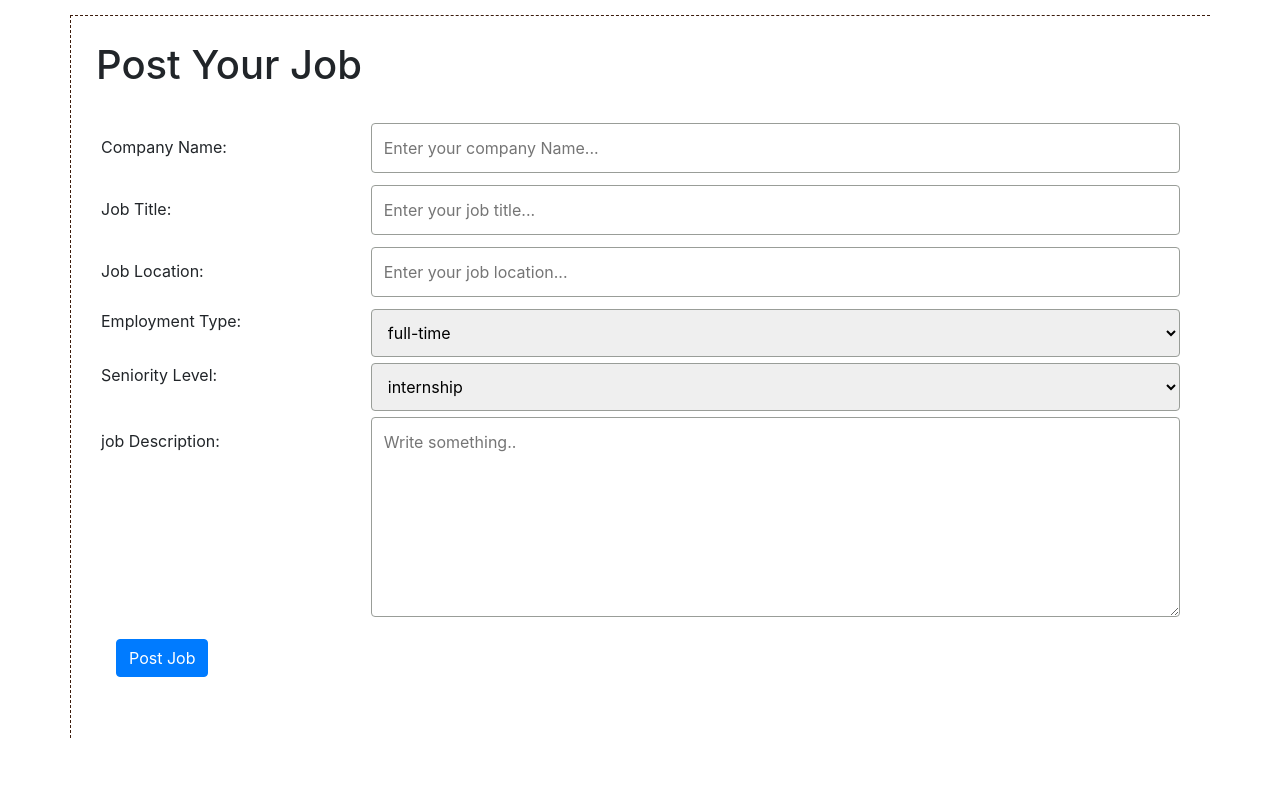
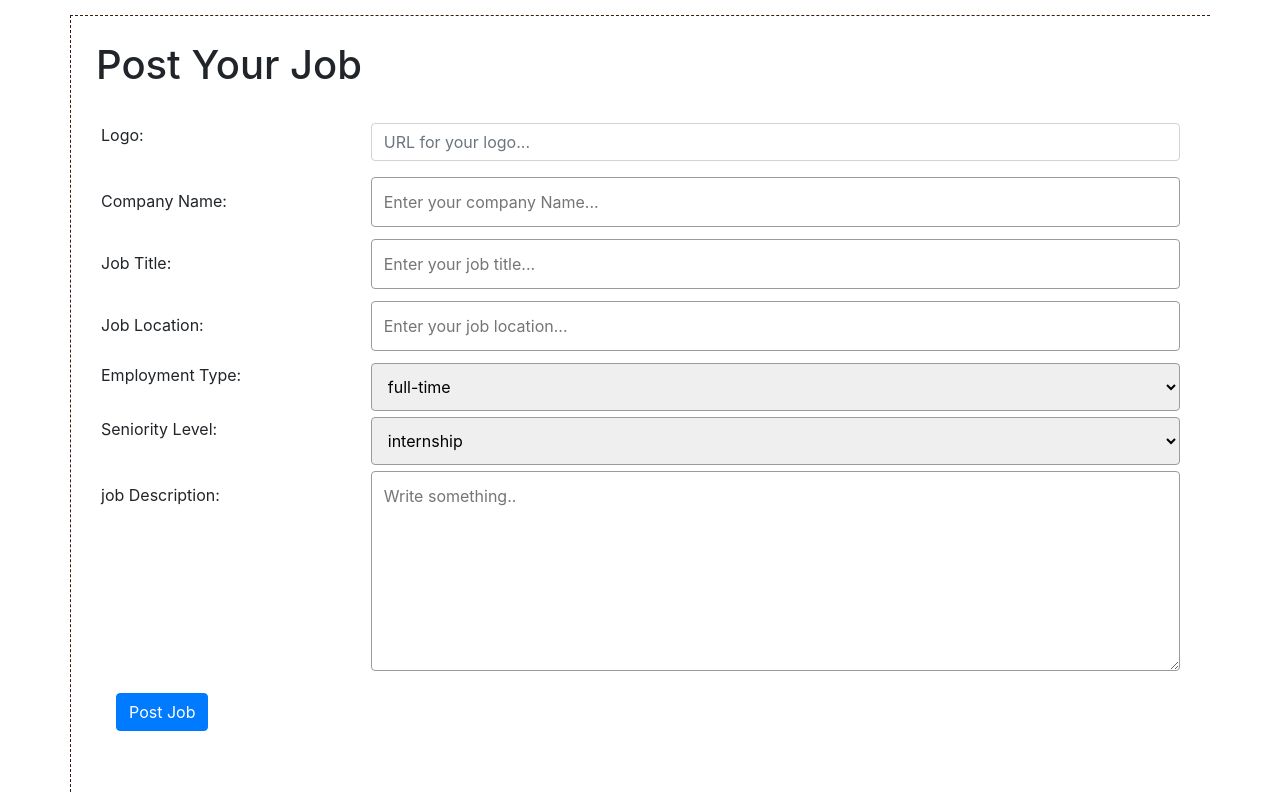
Before and after one commit to Myeishamadkins/BCCA_Job_Board, a Django app: page /post-job in a window 1280 px wide. Shown: the part 189-981 px from the top of the page. Before the commit the page ends 927 px from the top, so only its background shows below. Run offline with Django 3.2, Linux system fonts and the light colour scheme; some libraries are stand-ins or nearby versions.

Commit message:
Back to the happy place and added the delete feature along with the logo

```diff
--- a/app/forms.py
+++ b/app/forms.py
@@ -2,6 +2,7 @@ from django import forms
 
 
 class PostJobForm(forms.Form):
+    logo = forms.URLField(label="logo")
     companyName = forms.CharField(label="Company Name:")
     jobTitle = forms.CharField(label="Job Title:")
     jobLocation = forms.CharField(label="Job Location:")
@@ -13,16 +14,6 @@ class PostJobForm(forms.Form):
             attrs={'placeholder': 'Enter your job description here'}))
 
 
-# class ApplicationForm(forms.Form):
-    name = forms.CharField(label='Name:')
-    email = forms.EmailField(label='Email:')
-    phoneNumber = forms.CharField(label='Phone Number:')
-    companyNote = forms.CharField(
-        label='Note to Company:',
-        widget=forms.Textarea(
-            attrs={'placeholder': 'Enter your note here...'}))
-
-
 class CommentForm(forms.Form):
     name = forms.CharField(label='Name:')
     comment = forms.CharField(
--- a/app/static/style.css
+++ b/app/static/style.css
@@ -27,7 +27,7 @@
 
 #headerBkgImg {
     max-width: 100%;
-    background-image: url("{% static 'imgs/BaseCamp_HeaderFeature_1.jpg' %}");
+    background-image: var(--header-background);
     background-position: center;
     height: 132px;
 }
@@ -137,3 +137,8 @@ input[type="submit"] {
     border-bottom-color: #3b1b0c;
     border-bottom-style: dashed;
 }
+
+.image-details{
+    height: 120px;
+    width: 120px;
+}
--- a/app/templates/base.html
+++ b/app/templates/base.html
@@ -20,6 +20,12 @@
         />
         <link rel="stylesheet" href="{% static 'bootstrap.min.css' %}" />
         <link rel="stylesheet" href="{% static 'style.css' %}" />
+
+        <style>
+            :root {
+                --header-background: url({% static "imgs/BaseCamp_HeaderFeature_1.jpg" %});
+            }
+        </style>
     </head>
 
     <body>
--- a/app/templates/post-job.html
+++ b/app/templates/post-job.html
@@ -1,10 +1,24 @@
 {% extends 'base.html' %} {% block body %}
+{{ form.errors }}
 <div class="mt-3 container card">
     <div class="card-body">
         <h1>Post Your Job</h1>
         <div class="container">
             <form action="{% url 'post-job' %}" method="POST">
                 {% csrf_token %}
+                <div class="row">
+                    <div class="form-group col-25">
+                        <label for="logo">Logo:</label>
+                    </div>
+                    <div class="col-75">
+                        <input
+                            name="logo"
+                            type="url"
+                            class="form-control"
+                            placeholder="URL for your logo..."
+                        />
+                    </div>
+                </div>
                 <div class="row">
                     <div class="col-25">
                         <label class="post-label" for="companyName">Company Name:</label>
--- a/app/views.py
+++ b/app/views.py
@@ -6,7 +6,6 @@ from django.shortcuts import redirect, render
 from django.db.models import Q
 
 
-# Create your views here.
 class HomePage(View):
     def get(self, request):
         return render(request, 'home.html',
@@ -20,18 +19,19 @@ class PostJob(View):
     def post(self, request):
         form = forms.PostJobForm(data=request.POST)
         if form.is_valid():
+            logo = form.cleaned_data['logo']
             companyName = form.cleaned_data['companyName']
             jobTitle = form.cleaned_data['jobTitle']
             jobLocation = form.cleaned_data['jobLocation']
             employmentType = form.cleaned_data['employmentType']
             seniorityLevel = form.cleaned_data['seniorityLevel']
             jobDescription = form.cleaned_data['jobDescription']
-            models.PostJob.submit_job(companyName, jobTitle, jobLocation,
+            models.PostJob.submit_job(logo, companyName, jobTitle, jobLocation,
                                       employmentType, seniorityLevel,
                                       jobDescription)
             return redirect('home')
         else:
-            render(request, 'post-job.html', {'form': form})
+            return render(request, 'post-job.html', {'form': form})
 
 
 class JobDetails(View):
```
Also changed, not shown: app/models.py (+6 -32 lines), app/templates/admin.html (+14 -7 lines), app/templates/details.html (+7 -0 lines), app/templates/home.html (+11 -6 lines), app/migrations/0001_initial.py, app/migrations/0002_application.py (deleted), app/migrations/0003_comment.py (deleted), app/migrations/0004_auto_20190315_1634.py (deleted), app/migrations/0005_auto_20190315_1635.py (deleted), app/migrations/0006_auto_20190328_0141.py (deleted), app/migrations/0007_auto_20190328_0143.py (deleted).
